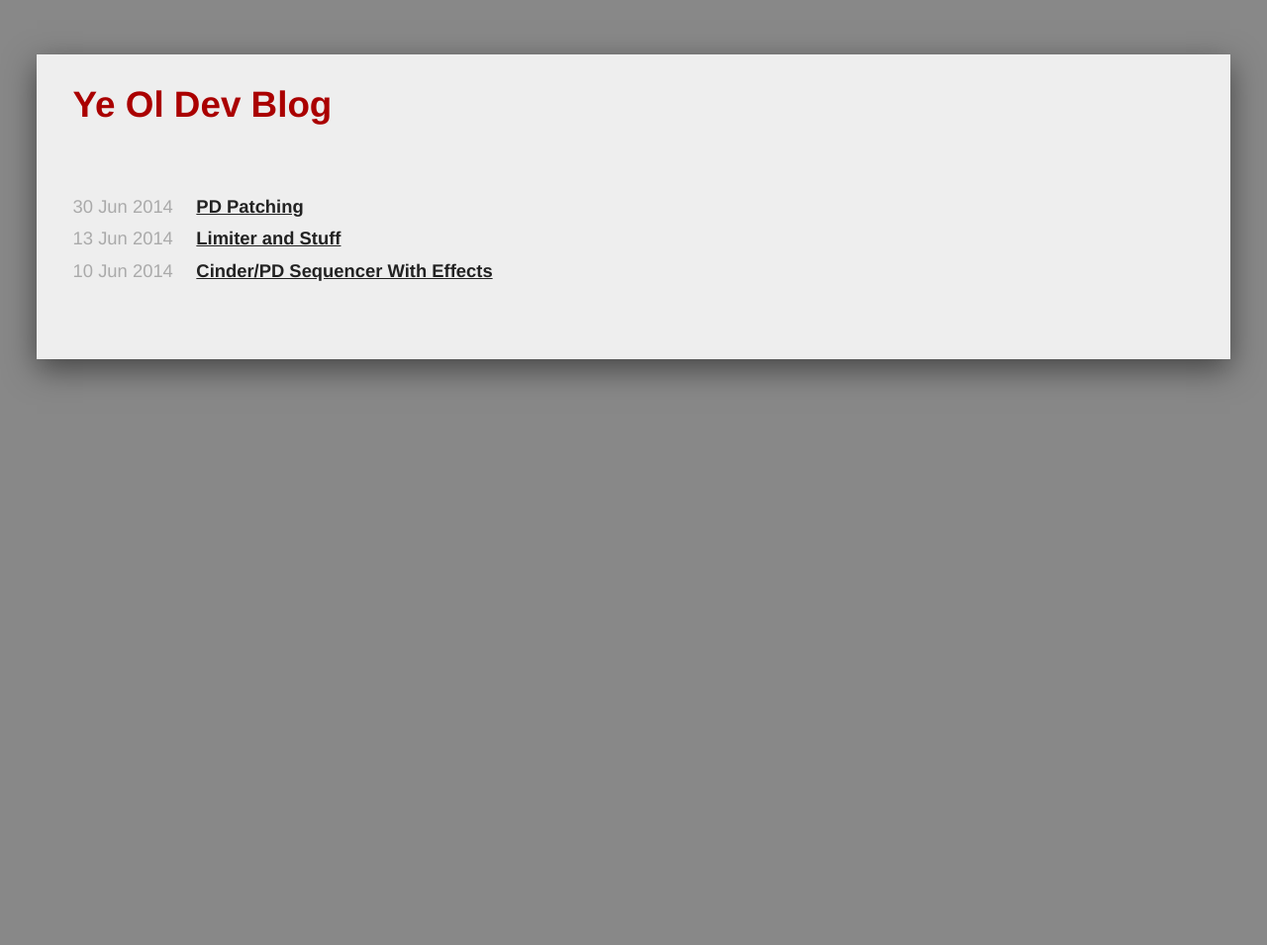
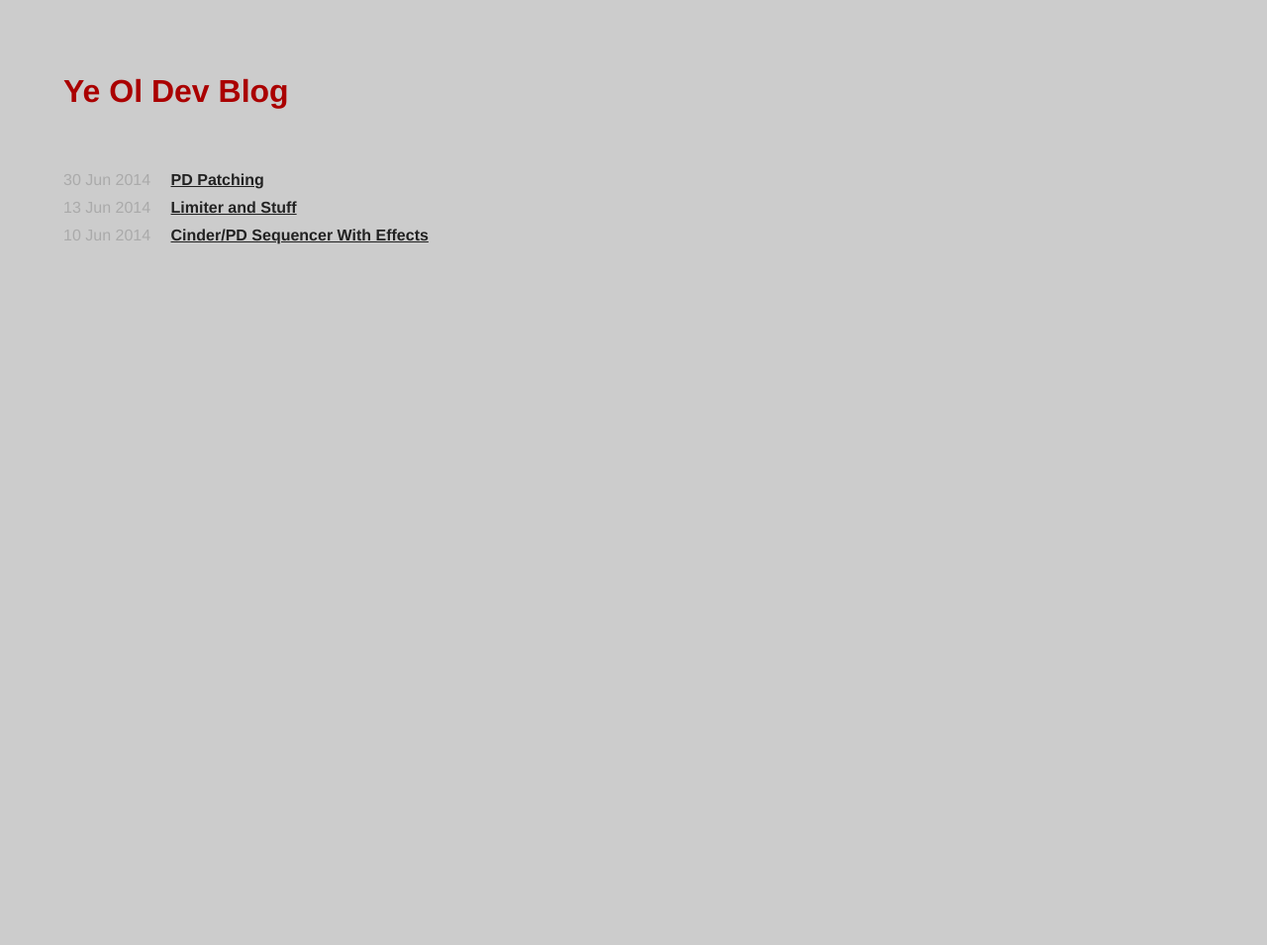
Before and after one commit to quilime/seaqblerg, a Jekyll site: the page built from index.html, in a window 1280 px wide. Shown: the whole page at 99% size. Built offline with Jekyll 4.4.1, drawn with Linux system fonts in a browser that asks for light colours; Markdown is read by kramdown in place of the engine named in the settings.

```diff
--- a/_config.yml
+++ b/_config.yml
@@ -4,4 +4,4 @@
 name: Ye Ol Dev Blog
 markdown: redcarpet
 pygments: true
-permalink: /:month-:day-:year-:title.html
+permalink: :month-:day-:year-:title.html
--- a/_layouts/default.html
+++ b/_layouts/default.html
@@ -7,17 +7,17 @@
         <meta name="viewport" content="width=device-width">
 
         <!-- syntax highlighting CSS -->
-        <link rel="stylesheet" href="/css/syntax.css">
+        <link rel="stylesheet" href="css/syntax.css">
 
         <!-- Custom CSS -->
-        <link rel="stylesheet" href="/css/main.css">
+        <link rel="stylesheet" href="css/main.css">
 
     </head>
     <body>
 
         <div class="site">
           <div class="header">
-            <h1 class="title"><a href="/">{{ site.name }}</a></h1>
+            <h1 class="title"><a href="seaq-dev-blog/">{{ site.name }}</a></h1>
           </div>
 
           {{ content }}
--- a/css/main.css
+++ b/css/main.css
@@ -11,7 +11,7 @@
 }
 
 html, body {
-  background:#888;
+  background:#ccc;
   color:#333;
   height: 100%;
 }
@@ -62,14 +62,13 @@
 /*****************************************************************************/
 
 .site {
-  font-size: 115%;
+  font-size: 100%;
   text-align: justify;
   width: max-width:800px;
   margin: 3em 2em;
-  background:#eee;
   padding:2em;
   line-height: 1.5em;
-  box-shadow:0px 10px 30px rgba(0,0,0,0.5);
+
 }
 
 .header a {
@@ -100,7 +99,8 @@
 }
 
 .meta {
-  color: #aaa;
+  color: #555;
+  font-size:0.8em;
 }
 
 .footer {
```
